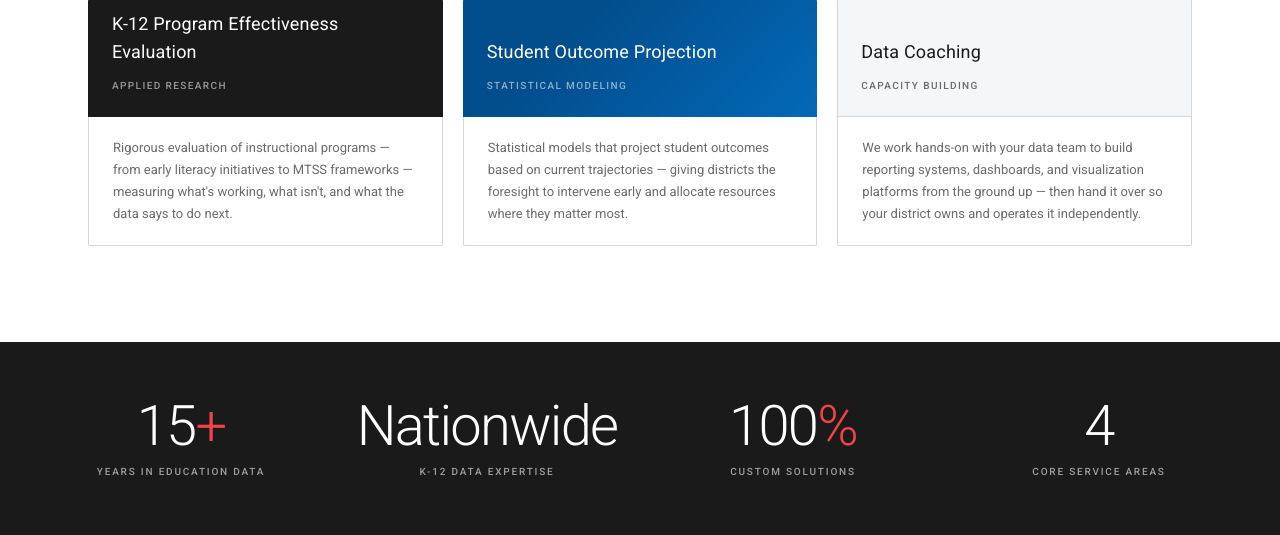
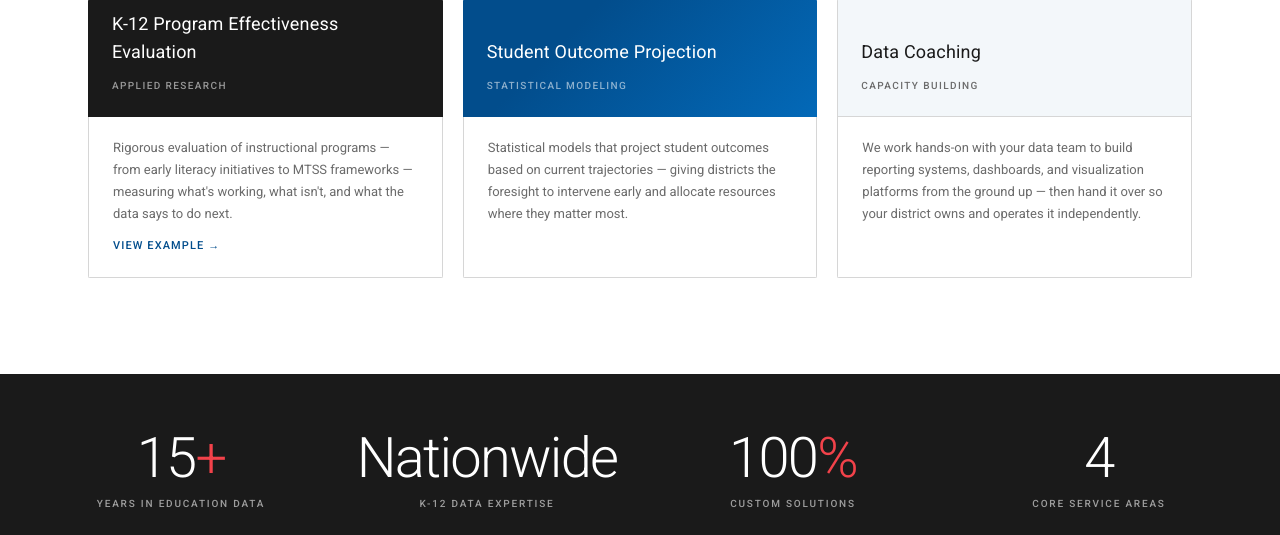
Before and after one commit to haigenhuang-sudo/edudatatopolicy, a Flask app: page / in a window 1280 px wide. Shown: the part 1248-1783 px from the top of the page. Run offline with Flask 3, Linux system fonts and the light colour scheme.

Commit message:
update projects.html

```diff
--- a/templates/projects.html
+++ b/templates/projects.html
@@ -59,6 +59,7 @@
       </div>
       <div class="project-card-body">
         <p>Rigorous evaluation of instructional programs — from early literacy initiatives to MTSS frameworks — measuring what's working, what isn't, and what the data says to do next.</p>
+         <a href="http://files.eric.ed.gov/fulltext/ED670797.pdf" class="project-link" target="_blank">View Example →</a>
       </div>
     </div>
 
```
